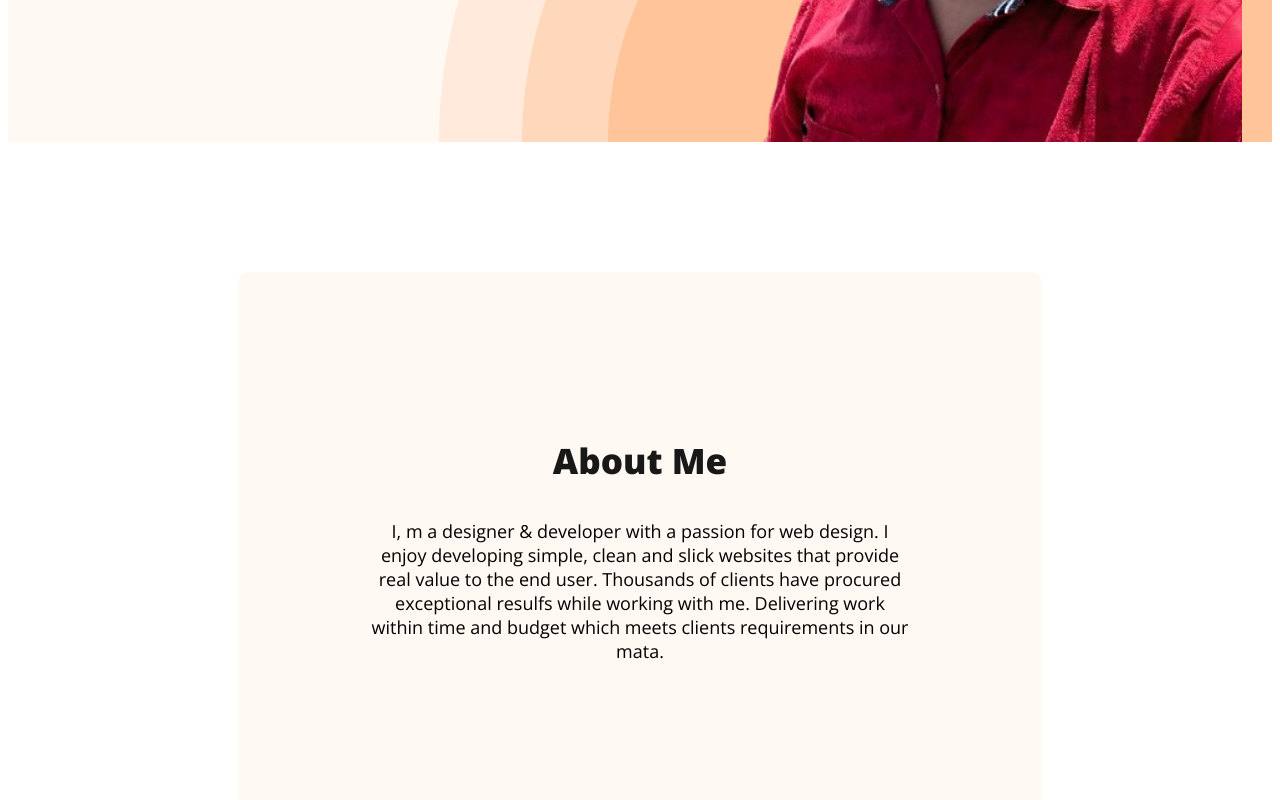
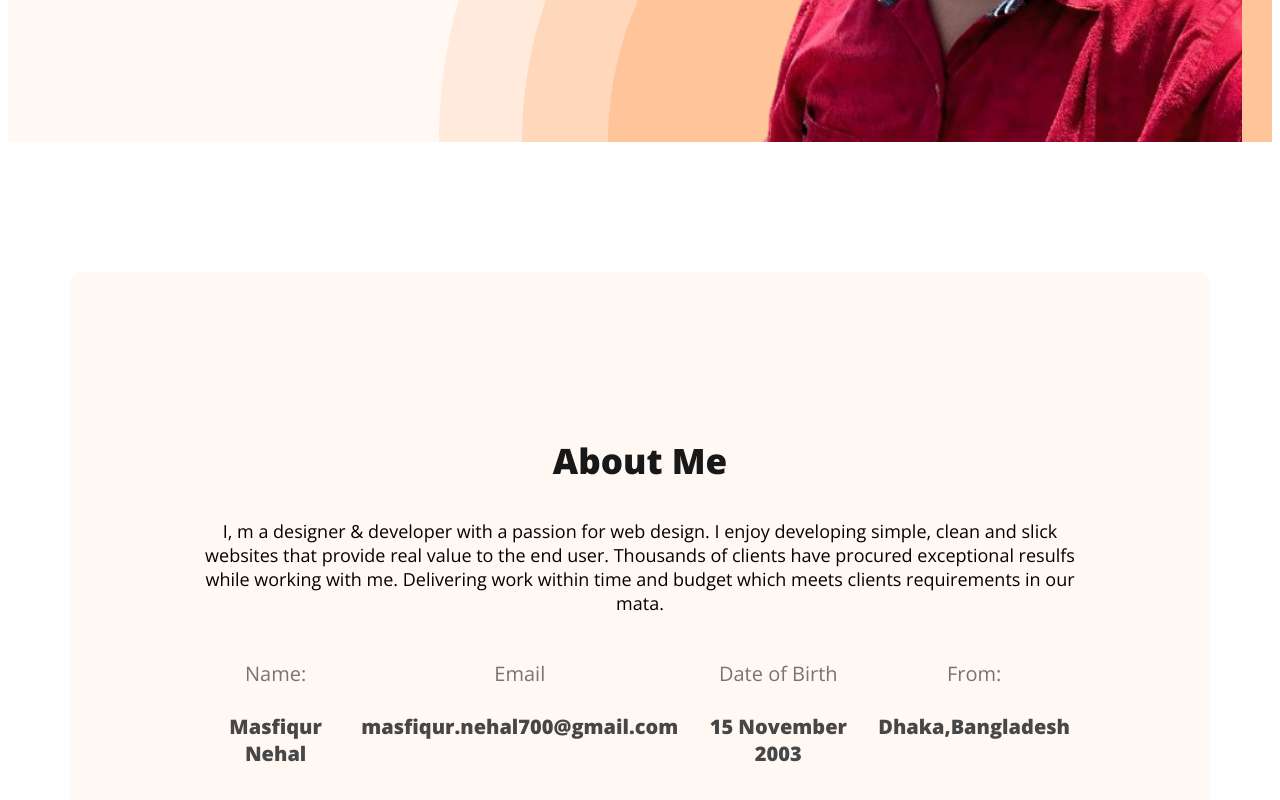
Before and after one commit to MasfiqurNehal/Protfolio, a plain HTML site: page index.html in a window 1280 px wide. Shown: the part 723-1523 px from the top of the page. Drawn offline with nearby package versions, Linux system fonts and the light colour scheme.

Commit message:
section main complete

```diff
--- a/index.html
+++ b/index.html
@@ -39,6 +39,26 @@
      <section class="about">
         <h3 class="section-title">About Me</h3>
         <p class="section-description">I, m a designer & developer with a passion for web design. I enjoy developing simple, clean and slick websites that provide real value to the end user. Thousands of clients have procured exceptional resulfs while working with me. Delivering work within time and budget which meets clients requirements in our mata.</p>
+        <div class="about-info-container">
+            <!-- .about-info*4>h4.info-title+p.info-descriptio -->
+            <div class="about-info">
+                <h4 class="info-title">Name:</h4>
+                <p class="info-description">Masfiqur Nehal</p>
+            </div>
+            <div class="about-info">
+                <h4 class="info-title">Email</h4>
+                <p class="info-description">masfiqur.nehal700@gmail.com</p>
+            </div>
+            <div class="about-info">
+                <h4 class="info-title">Date of Birth</h4>
+                <p class="info-description">15 November 2003</p>
+            </div>
+            <div class="about-info">
+                <h4 class="info-title">From:</h4>
+                <p class="info-description">Dhaka,Bangladesh</p>
+            </div>
+
+        </div>
      </section>
     </main>
 
--- a/styles/protfolio.css
+++ b/styles/protfolio.css
@@ -98,15 +98,18 @@ nav a {
     line-height: 30px;
 }
 /* main section styles */
-
+main{
+    max-width: 1140px;
+    margin: 0 auto;
+}
 /* about section styles */
 .about{
     padding: 130px;
     border-radius: 10px;
     background-color: #FFF8F3;
     margin-top: 0px;
-    margin-left: 230px;
-    margin-right: 230px;
+    /* margin-left: 230px; */
+    /* margin-right: 230px; */
 }
 .section-title{
     color: #181818;
@@ -119,3 +122,22 @@ nav a {
     font-size: 18px;
     font-weight: 400;
 }
+.about-info-container{
+    display: flex;
+    justify-content: space-around;
+}
+.about-info{
+    text-align: center;
+    font-size: 20px;
+    padding: 0 10px 0 0;
+
+}
+.info-title{
+    color: #757575;
+    font-weight: 400;
+}
+.info-description{
+    color: #474747;
+    font-weight: 700;
+
+}
```
